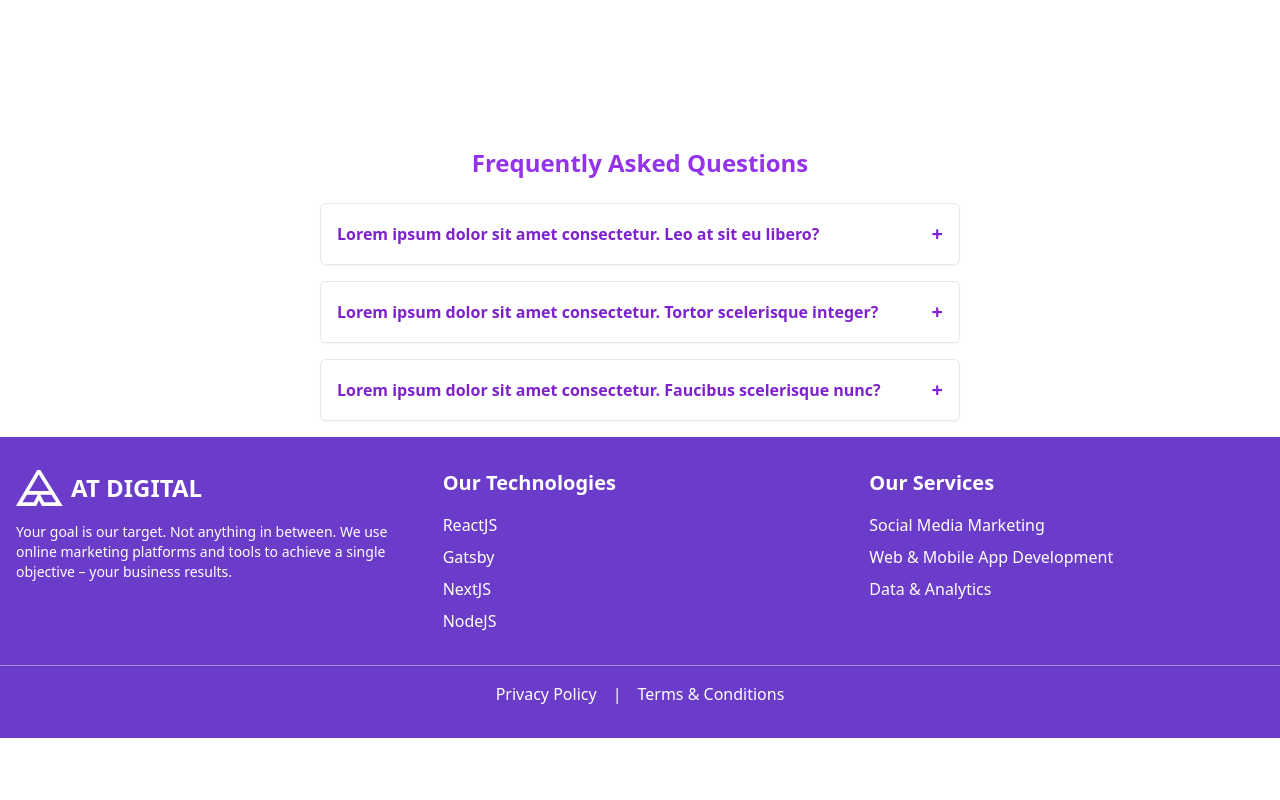
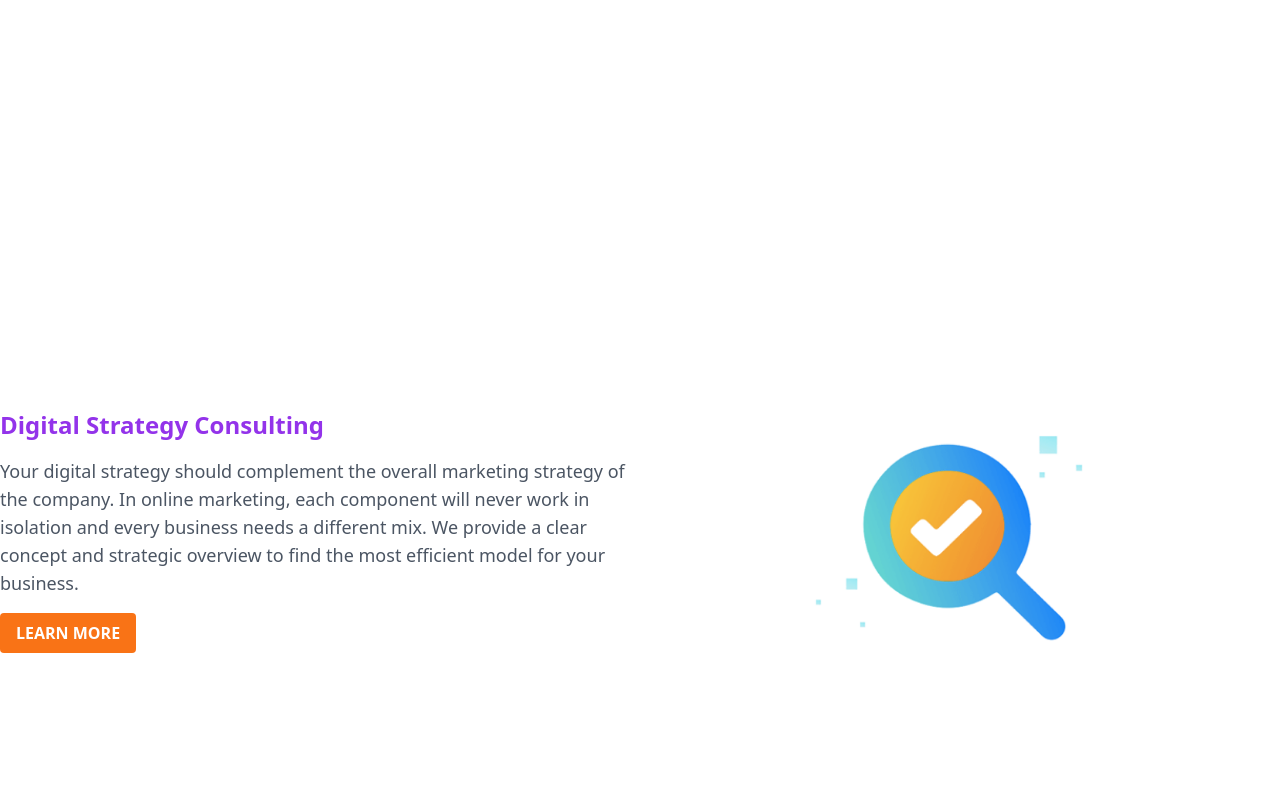
Before and after one commit to Malith212/atdigital, a React (Create React App) app: page / in a window 1280 px wide. Shown: the part 1360-2160 px from the top of the page. Before the commit the page ends 2098 px from the top, so only its background shows below. Built offline with nearby package versions, Linux system fonts and the light colour scheme.

Commit message:
Digital section

```diff
--- a/src/App.js
+++ b/src/App.js
@@ -5,6 +5,8 @@ import Footer from "./components/Footer";
 import profileimage from "./assets/andy-kelly-0E_vhMVqL9g-unsplash 2.png";
 import FAQs from "./components/FAQs";
 import WebMobileDevelopment from "./components/WebMobileDevelopment";
+import Digital from "./components/Digital";
+
 
 function App() {
   return (
@@ -16,6 +18,8 @@ function App() {
         </div>
       </div>
       <WebMobileDevelopment />
+      <Digital />
+
       <FAQs />
       <Footer />
     </>
--- /dev/null
+++ b/src/components/Digital.jsx
@@ -0,0 +1,33 @@
+import React from "react";
+import imagePath from "../assets/image 1.png"; // Replace with the actual path to your image
+
+const Digital = () => {
+  return (
+    <div className="flex flex-col md:flex-row items-center justify-center h-screen">
+      <div className="md:w-1/2 text-center md:text-left mt-6 md:mt-0">
+        <h2 className="text-2xl font-bold text-purple-600 mb-4">
+          Digital Strategy Consulting
+        </h2>
+        <p className="text-lg text-gray-600 mb-4">
+          Your digital strategy should complement the overall marketing strategy
+          of the company. In online marketing, each component will never work in
+          isolation and every business needs a different mix. We provide a clear
+          concept and strategic overview to find the most efficient model for
+          your business.
+        </p>
+        <button className="bg-orange-500 text-white font-bold py-2 px-4 rounded hover:bg-orange-600 transition duration-300">
+          LEARN MORE
+        </button>
+      </div>
+      <div className="md:w-1/2 flex justify-center">
+        <img
+          src={imagePath}
+          alt="Web & Mobile App Development"
+          className="w-2/3 md:w-1/2"
+        />
+      </div>
+    </div>
+  );
+};
+
+export default Digital;
--- a/src/components/WebMobileDevelopment.jsx
+++ b/src/components/WebMobileDevelopment.jsx
@@ -1,5 +1,5 @@
 import React from 'react';
-import imagePath from '../assets/image 1.png';
+import imagePath from '../assets/image 2.png';
 const WebMobileDevelopment = () => {
   return (
     <div className="flex flex-col md:flex-row items-center justify-center h-screen">
```
